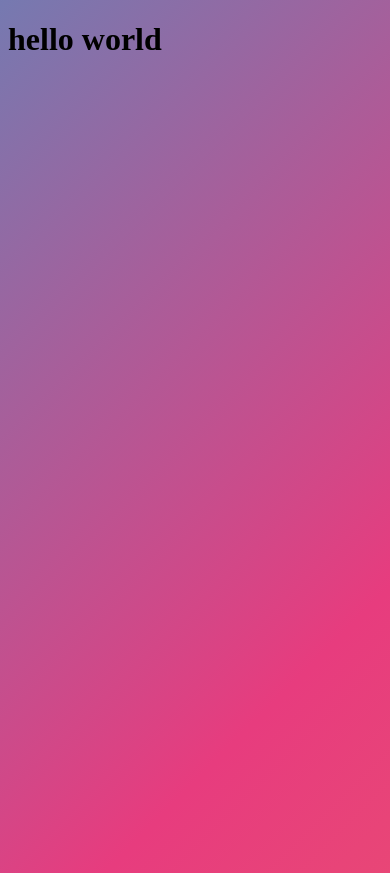
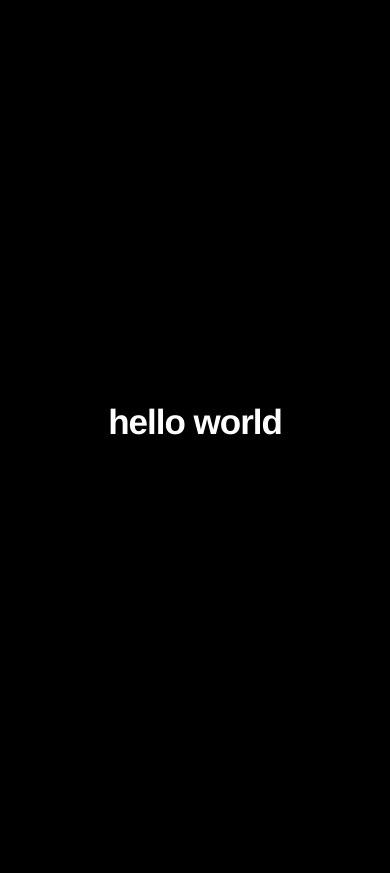
Before and after one commit to xdSterling/aspect-games-webpage, a plain HTML site: page index.html in a window 390 px wide. After the commit the page ends 844 px from the top, so only its background shows below. Drawn offline with Linux system fonts and the light colour scheme.

Commit message:
Update styles.css

```diff
--- a/styles.css
+++ b/styles.css
@@ -1,19 +1,58 @@
-body {
-	background: linear-gradient(-45deg, #ee7752, #e73c7e, #23a6d5, #23d5ab);
-	background-size: 400% 400%;
-	animation: gradient 15s ease infinite;
-	height: 100vh;
-	overflow: hidden;
+*{
+	font-family: Helvetica;
+	color: white;
 }
 
-@keyframes gradient {
-	0% {
-		background-position: 0% 50%;
+:root{
+	--headingSize: 55px;
+	--background-color: black;
+}
+
+body{
+	margin: 0;
+	display: flex;
+	justify-content: center;
+	align-items: center;
+	height: 100vh;
+	background-color: var(--background-color);
+}
+
+h1{
+  margin: 0;
+  letter-spacing: -1px;
+  font-size: var(--headingSize);
+}
+
+.container{
+	width: 50%;
+}
+
+span{
+  display: inline-block;
+  overflow: hidden;
+  animation: .3s swift-up ease-in-out forwards;
+}
+
+i{
+  font-style: normal;
+  position: relative;
+  top: var(--headingSize);
+  animation: .5s swift-up ease-in-out forwards;
+}
+
+@keyframes swift-up {
+  to {
+    top: 0;
+  }
+}
+
+@media screen and (max-width: 1000px){
+	.container{
+		width: auto;
+		margin: 0 10%;
 	}
-	50% {
-		background-position: 100% 50%;
-	}
-	100% {
-		background-position: 0% 50%;
+
+	:root{
+		--headingSize: 35px;
 	}
 }
```
